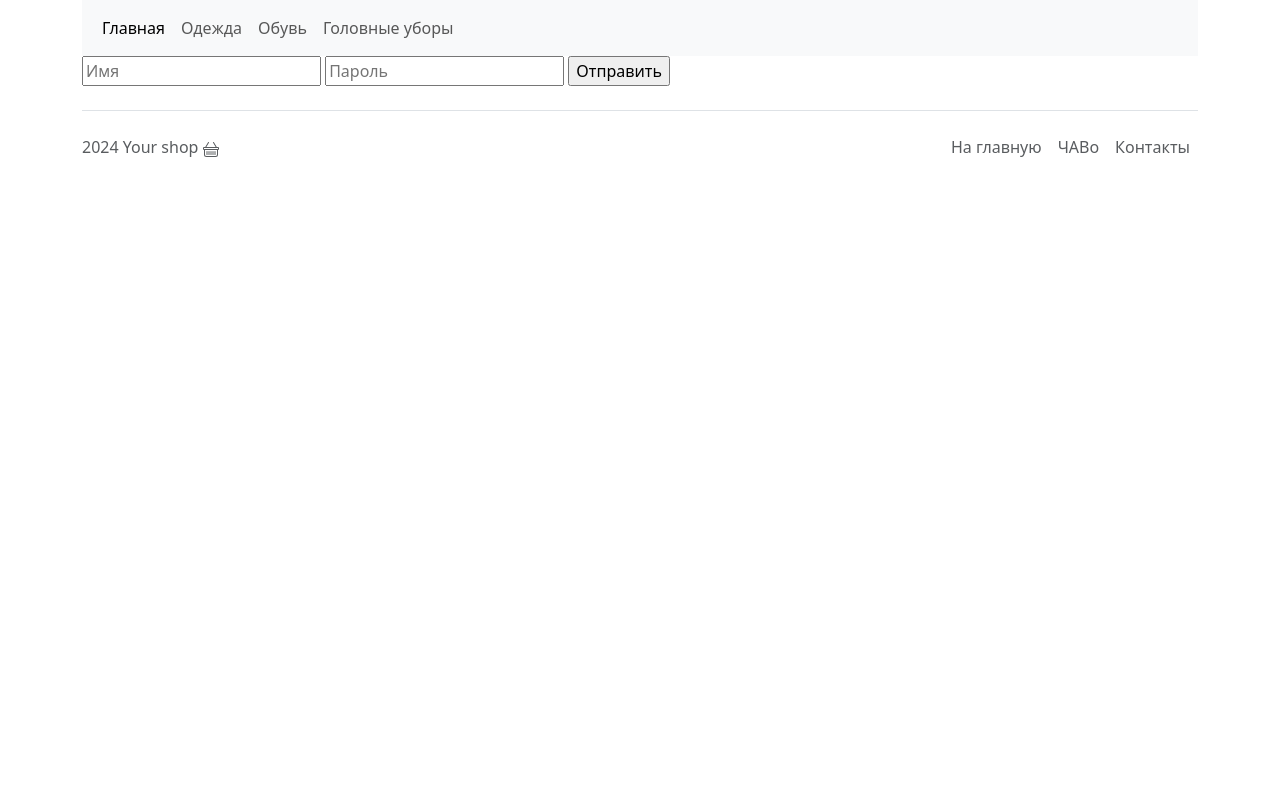
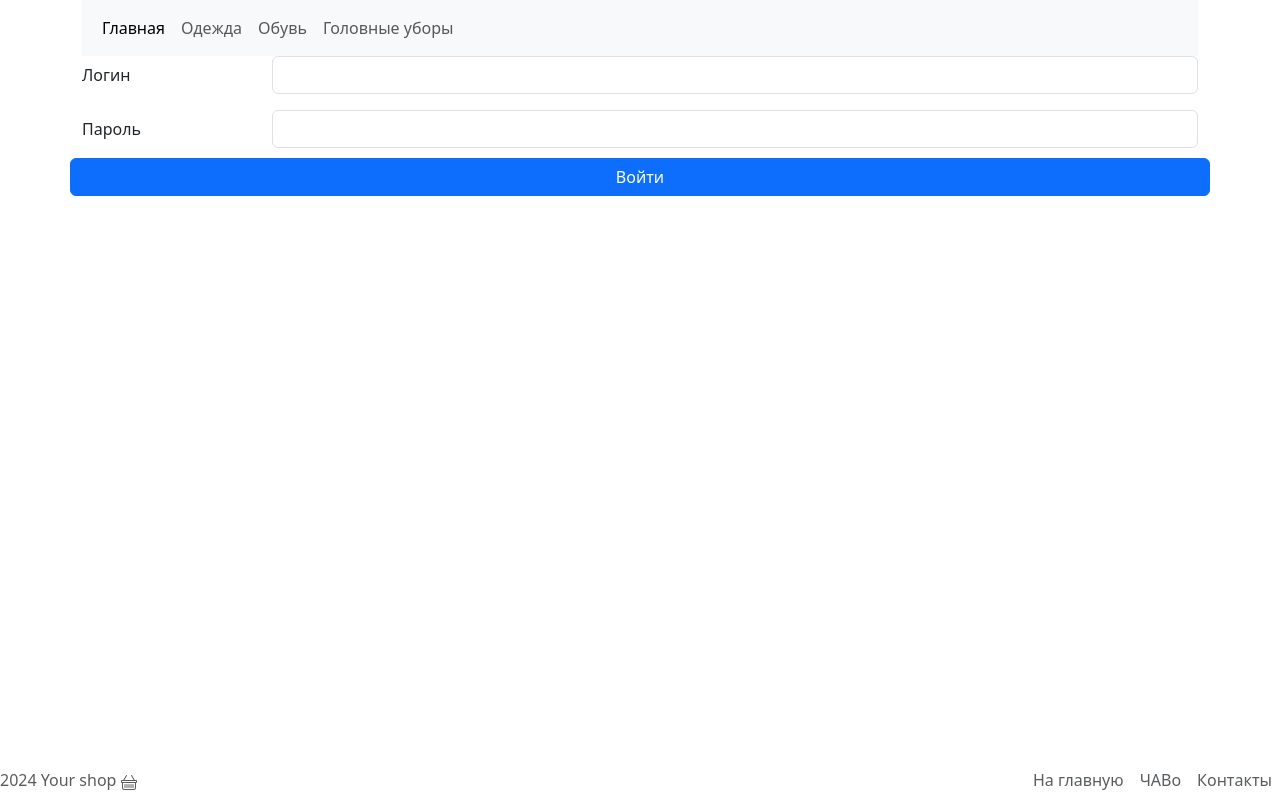
Before and after one commit to Aksentos/GB-Flask-and-FastAPI-frameworks, a Flask app: template seminars/2/templates/login.html in a window 1280 px wide. Run offline with Flask 3, Linux system fonts and the light colour scheme; the template is opened without the code that fills it: most values are stand-ins (such as "Sample title", 1, 10 or a date in 2020).

Commit message:
Modified seminar 2/templates: base, login,upload

```diff
--- a/hw/1/templates/base.html
+++ b/hw/1/templates/base.html
@@ -26,7 +26,9 @@
 
 
   <div class="container">
-      <footer class="d-flex flex-wrap justify-content-between align-items-center py-3 my-4 border-top">
+
+
+        <div class="fixed-bottom modal-footer">
         <p class="col-md-4 mb-0 text-body-secondary"> 2024 Your shop
           <svg xmlns="http://www.w3.org/2000/svg" width="16" height="16" fill="currentColor" class="bi bi-basket" viewBox="0 0 16 16">
               <path d="M5.757 1.071a.5.5 0 0 1 .172.686L3.383 6h9.234L10.07 1.757a.5.5 0 1 1 .858-.514L13.783 6H15a1 1 0 0 1 1 1v1a1 1 0 0 1-1 1v4.5a2.5 2.5 0 0 1-2.5 2.5h-9A2.5 2.5 0 0 1 1 13.5V9a1 1 0 0 1-1-1V7a1 1 0 0 1 1-1h1.217L5.07 1.243a.5.5 0 0 1 .686-.172zM2 9v4.5A1.5 1.5 0 0 0 3.5 15h9a1.5 1.5 0 0 0 1.5-1.5V9H2zM1 7v1h14V7H1zm3 3a.5.5 0 0 1 .5.5v3a.5.5 0 0 1-1 0v-3A.5.5 0 0 1 4 10zm2 0a.5.5 0 0 1 .5.5v3a.5.5 0 0 1-1 0v-3A.5.5 0 0 1 6 10zm2 0a.5.5 0 0 1 .5.5v3a.5.5 0 0 1-1 0v-3A.5.5 0 0 1 8 10zm2 0a.5.5 0 0 1 .5.5v3a.5.5 0 0 1-1 0v-3a.5.5 0 0 1 .5-.5zm2 0a.5.5 0 0 1 .5.5v3a.5.5 0 0 1-1 0v-3a.5.5 0 0 1 .5-.5z"/>
@@ -37,11 +39,13 @@
         </a>
 
         <ul class="nav col-md-4 justify-content-end">
-          <li class="nav-item"><a href="/" class="nav-link px-2 text-body-secondary">На главную</a></li>
-          <li class="nav-item"><a href="/faq/" class="nav-link px-2 text-body-secondary">ЧАВо</a></li>
-          <li class="nav-item"><a href="/contacts/" class="nav-link px-2 text-body-secondary">Контакты</a></li>
+          <li class="nav-item"><a href="/" class="btn btn-info nav-link px-2 text-body-secondary">На главную</a></li>
+          <li class="nav-item"><a href="/faq/" class=" btn btn-info nav-link px-2 text-body-secondary">ЧАВо</a></li>
+          <li class="nav-item"><a href="/contacts/" class="btn btn-info nav-link px-2 text-body-secondary">Контакты</a></li>
         </ul>
-      </footer>
+        </div>
+
     </div>
+    <script src="https://cdn.jsdelivr.net/npm/bootstrap@5.3.3/dist/js/bootstrap.bundle.min.js" integrity="sha384-YvpcrYf0tY3lHB60NNkmXc5s9fDVZLESaAA55NDzOxhy9GkcIdslK1eN7N6jIeHz" crossorigin="anonymous"></script>
 </body>
 </html>
--- a/seminars/2/sem2.py
+++ b/seminars/2/sem2.py
@@ -60,7 +60,6 @@
 страницу приветствия пользователя или страницу с
 ошибкой.
 """
-from flask import redirect
 
 USERS = {"Alex": "1234", "Admin": "1111"}
 
--- a/seminars/2/templates/base.html
+++ b/seminars/2/templates/base.html
@@ -12,7 +12,8 @@
     <div class="container-fluid">
         <ul class="nav nav-pills justify-content-end align-items-end">
             <li class="nav-item"><a href="/" class="nav-link">На главную</a></li>
-            <li class="nav-item"><a href={{ url_for('upload_image') }} class="nav-link">Upload umage</a></li>
+            <li class="nav-item"><a href={{ url_for('image') }} class="nav-link">Images</a></li>
+            <li class="nav-item"><a href={{ url_for('login') }} class="nav-link">Log in</a></li>
         </ul>
     </div>
 
--- a/seminars/2/templates/login.html
+++ b/seminars/2/templates/login.html
@@ -7,9 +7,20 @@
 {% block content %}
 <div class="container">
     <form method="post">
-        <input type="text" name='name' placeholder="Имя">
-        <input type="text" name='password' placeholder="Пароль">
-        <input type="submit" value="Отправить">
+        <div class="row mb-3">
+            <label for="inputText" class="col-sm-2 col-form-label">Логин</label>
+            <div class="col-sm-10">
+              <input type="text" class="form-control" id="login" name='name'>
+            </div>
+          </div>
+          <div class="row mb-3">
+            <label for="inputPassword" class="col-sm-2 col-form-label">Пароль</label>
+            <div class="col-sm-10">
+              <input type="password" class="form-control" id="inputPassword" name='password'>
+        </div>
+        <br>
+        <br>
+        <button type="submit" class="btn btn-primary">Войти</button>
     </form>
 </div>
 
```
Also changed, not shown: seminars/2/templates/upload.html (+6 -2 lines).
